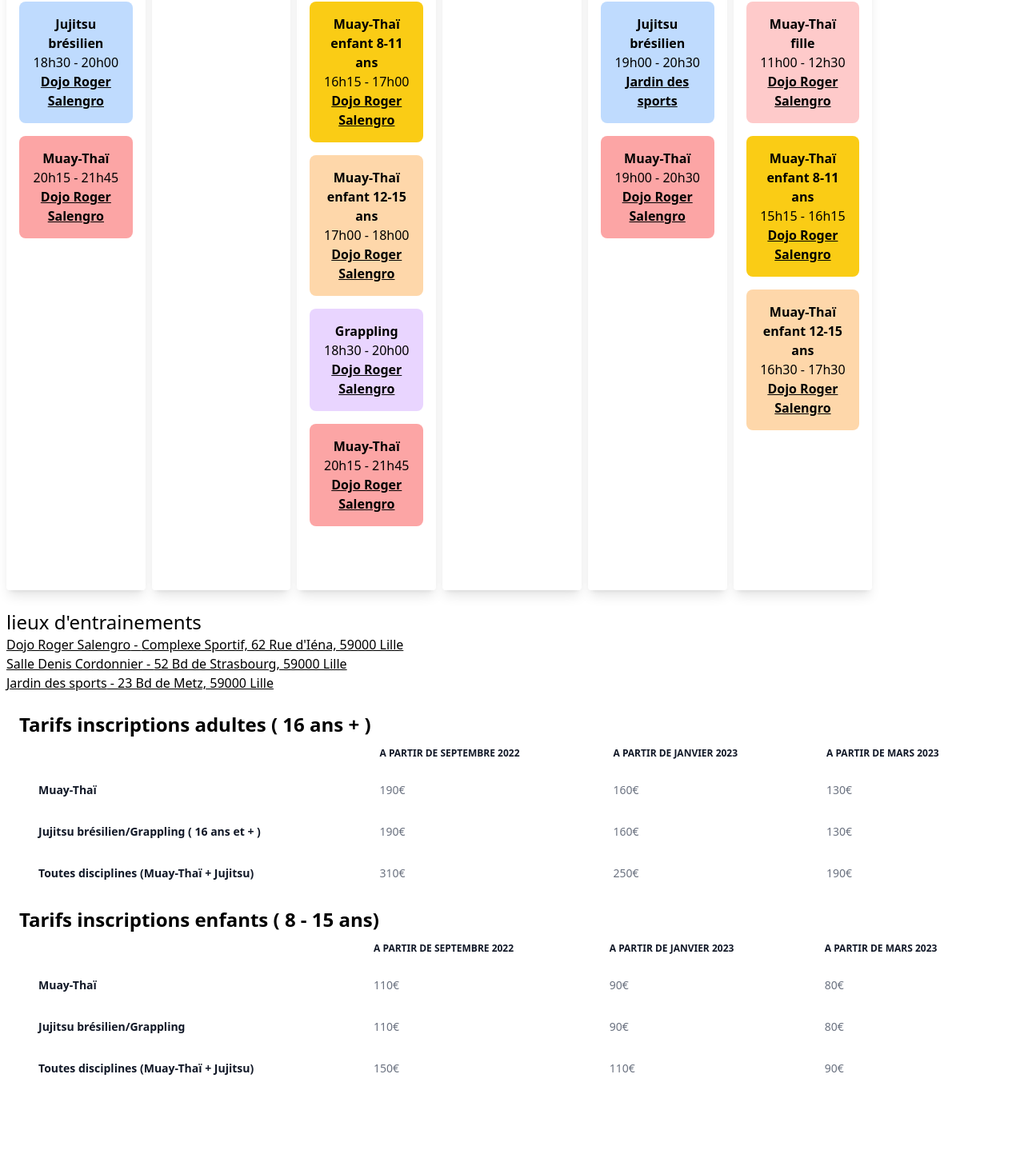
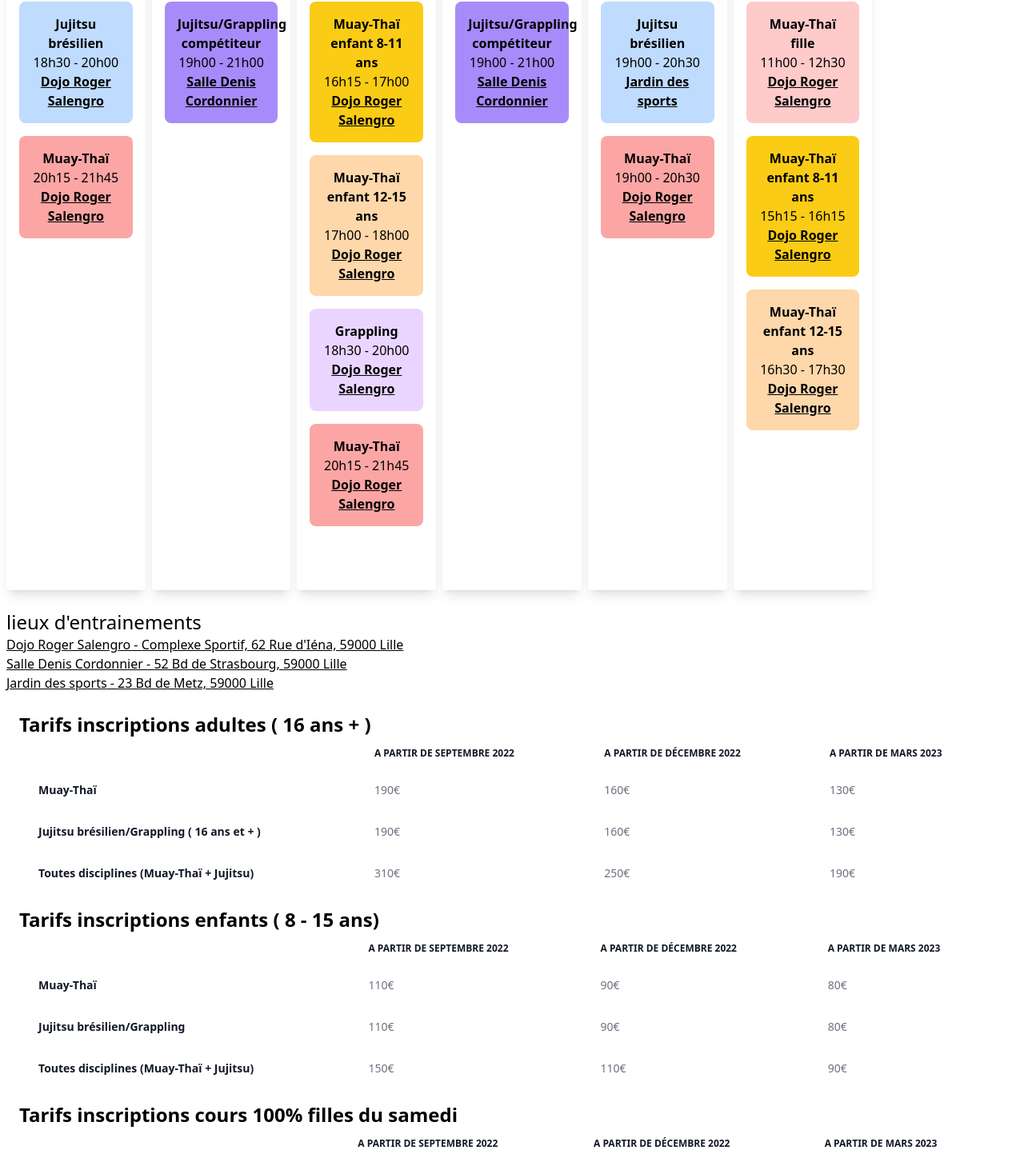
Before and after one commit to IPreferWater/ipreferwater-website, a Next.js app: page /timetable/pantheres-lille in a window 1280 px wide. Shown: the part 226-1694 px from the top of the page at 80% size. Before the commit the page ends 1604 px from the top, so only its background shows below. Built offline with nearby package versions, Linux system fonts and the light colour scheme.

Commit message:
feat(timetable): update pantheres

```diff
--- a/components/timetable/PricesByYear.tsx
+++ b/components/timetable/PricesByYear.tsx
@@ -22,7 +22,7 @@ type PricesByYearProps = {
                     A Partir de Septembre 2022
                 </th>
                 <th scope="col" className="px-6 py-3">
-                A Partir de Janvier 2023
+                A Partir de Décembre 2022
                 </th>
                 <th scope="col" className="px-6 py-3">
                 A Partir de Mars 2023
@@ -90,7 +90,7 @@ type PricesByYearProps = {
                     A Partir de Septembre 2022
                 </th>
                 <th scope="col" className="px-6 py-3">
-                A Partir de Janvier 2023
+                A Partir de Décembre 2022
                 </th>
                 <th scope="col" className="px-6 py-3">
                 A Partir de Mars 2023
@@ -147,6 +147,46 @@ type PricesByYearProps = {
 
 
 </div>
+
+<div className="m-4">
+  <h1 className="text-2xl font-bold">Tarifs inscriptions cours 100% filles du samedi</h1>
+<div className="relative overflow-x-auto">
+    <table className="w-full text-sm text-left text-gray-500 dark:text-gray-400">
+        <thead className="text-xs text-gray-900 uppercase dark:text-gray-400">
+            <tr>
+                <th scope="col" className="px-6 py-3">
+
+                </th>
+                <th scope="col" className="px-6 py-3">
+                    A Partir de Septembre 2022
+                </th>
+                <th scope="col" className="px-6 py-3">
+                A Partir de Décembre 2022
+                </th>
+                <th scope="col" className="px-6 py-3">
+                A Partir de Mars 2023
+                </th>
+            </tr>
+        </thead>
+        <tbody>
+            <tr className="bg-white dark:bg-gray-800">
+                <th scope="row" className="pl-6 pr-32 py-4 font-semibold text-gray-900 whitespace-nowrap dark:text-white">
+                Muay-Thaï 100% filles
+                </th>
+                <td className="px-6 py-4">
+                    100€
+                </td>
+                <td className="px-6 py-4">
+                    80€
+                </td>
+                <td className="px-6 py-4">
+                    80€
+                </td>
+            </tr>
+        </tbody>
+    </table>
+    </div>
+    </div>
 </div>
 
 
--- a/components/timetable/TimetableEvent.tsx
+++ b/components/timetable/TimetableEvent.tsx
@@ -20,6 +20,8 @@ type EventProps = {
           return 'bg-orange-200'
           case 'bg-red-200':
           return 'bg-red-200'
+          case 'bg-violet-400':
+            return 'bg-violet-400'
       }
 
 
--- a/data/timetable/pantheres-lille.json
+++ b/data/timetable/pantheres-lille.json
@@ -19,7 +19,14 @@
     },
     {
       "dayID":2,
-      "events": []
+      "events": [
+         {
+          "start":"19h00",
+          "end":"21h00",
+          "eventId":"jjb-nogi-comp",
+          "placeId":"denis"
+        }
+      ]
     },
     {
       "dayID":3,
@@ -52,7 +59,14 @@
     },
     {
       "dayID":4,
-      "events": []
+      "events": [
+        {
+          "start":"19h00",
+          "end":"21h00",
+          "eventId":"jjb-nogi-comp",
+          "placeId":"denis"
+        }
+      ]
     },
     {
       "dayID":5,
@@ -112,6 +126,13 @@
         },
         "color": "bg-purple-200"
       },
+      "jjb-nogi-comp" : {
+        "labels":{
+          "FR":"Jujitsu/Grappling compétiteur",
+          "EN":"Jujitsu/Grappling competition"
+        },
+        "color": "bg-violet-400"
+      },
       "boxtai" : {
         "labels":{
           "FR":"Muay-Thaï",
--- a/pages/timetable/[id].tsx
+++ b/pages/timetable/[id].tsx
@@ -39,9 +39,9 @@ export default function TimeTablePage ({timetable, id}: TimetableProps) {
     setlanguage(value);
   };
 
-  return <Layout title={`Timetable ${id}`}>
+  return <Layout title={`Timetable Panther’s Lille`}>
     <div className='m-2'>
-    <h1 className='font-bol text-2xl'>{labels[language].title} {id}</h1>
+    <h1 className='font-bol text-2xl'>{labels[language].title} Panther’s Lille</h1>
 
 <select name="language" id="language-select" onChange={onChangeLanguage}>
     <option  value="FR">Français 🇫🇷</option>
```
Also changed, not shown: 1 other file (tests, documents, lock files or other folders).
